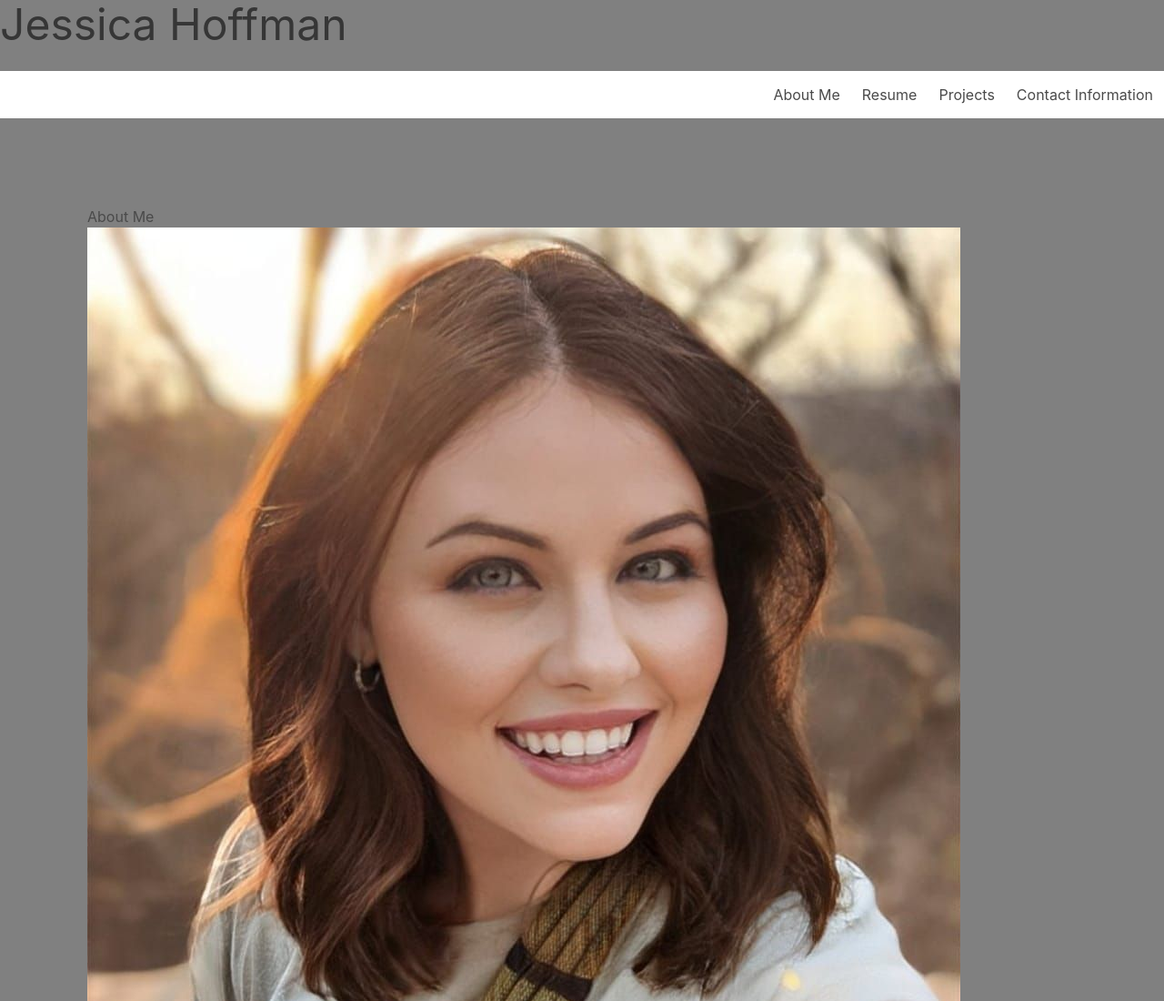
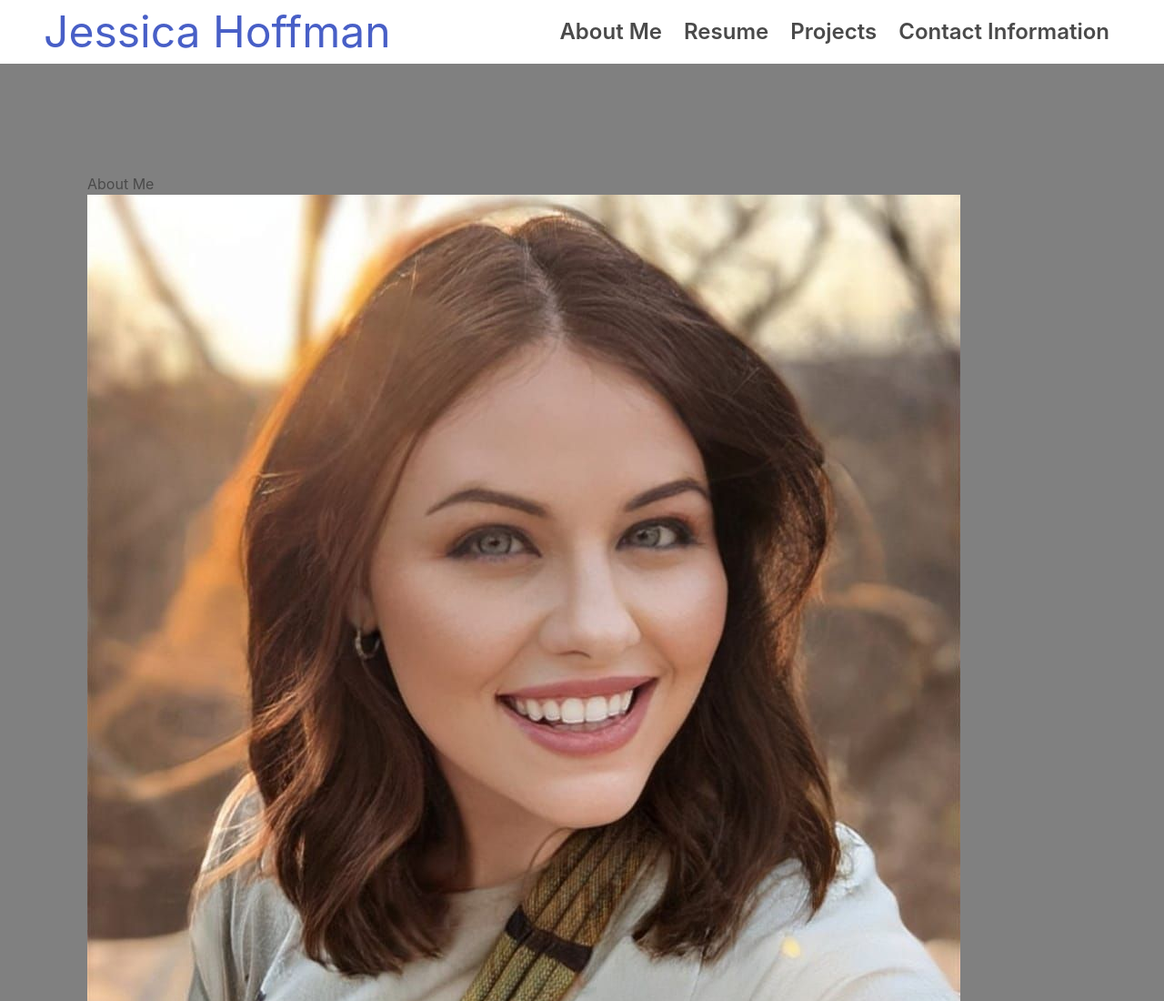
Before and after one commit to SidheLore/Professional-Portfolio, a plain HTML site: page index.html in a window 1280 px wide. Shown: the top 1100 px of the page at 91% size. Drawn offline with Linux system fonts and the light colour scheme.

Commit message:
header updated

```diff
--- a/index.html
+++ b/index.html
@@ -9,14 +9,13 @@
     <title>Jessica Hoffman</title>
 </head>
 <body>
-    <header class="title is-size-1">
-        <h1>
+    <header class="title">
+    <!-- Navbar Start -->
+    <nav class="section navbar py-2" role="navigation" aria-label="main navigation">
+        <h1 class="is-size-1">
             <a href="./index.html">Jessica Hoffman</a>
         </h1>
-    </header>
-    <!-- Navigation -->
-    <nav class="navbar" role="navigation" aria-label="main navigation">
-        <div class="navbar-end">
+        <div class="navbar-end is-size-4">
             <a class="navbar-item" href="#about-me">
                 About Me
             </a>
@@ -31,6 +30,9 @@
               </a>
           </div>
     </nav>
+    <!-- Navbar End -->
+    </header>
+
     <main class="section">
         <!-- About Me Section -->
         <section id="about-me" class="section">
```
